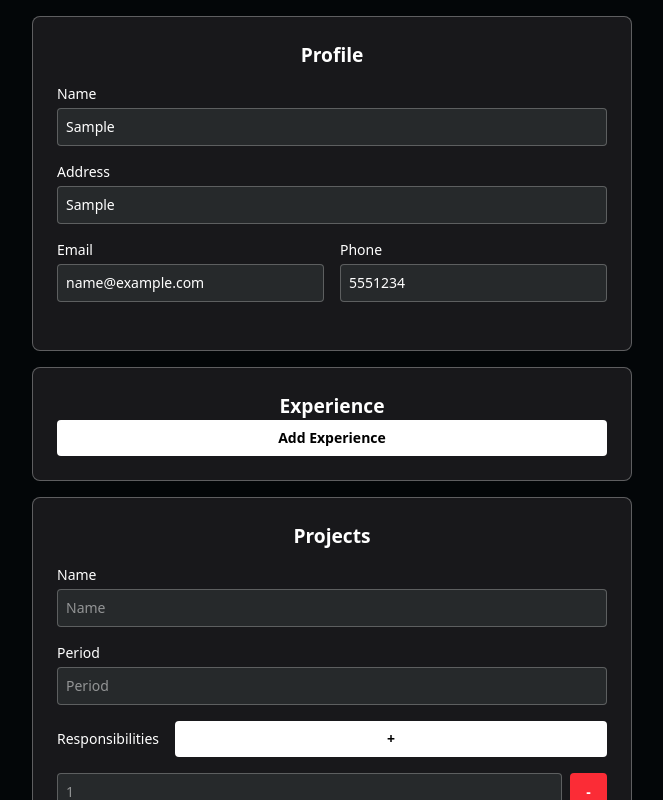
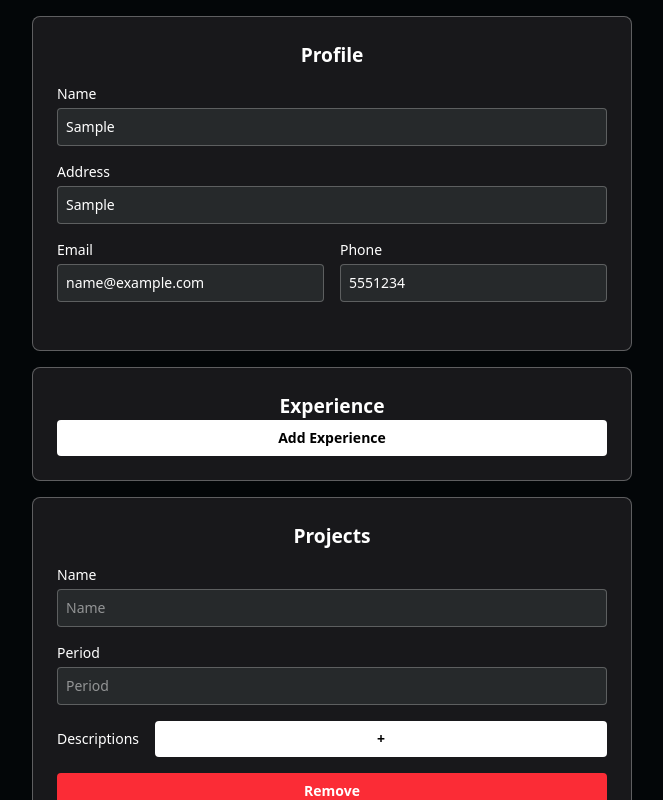
Before and after one commit to cedorikku/react-resume-builder, a React (Vite) app: page / in a window 1280 px wide. Both pictures are taken after typing "Sample", "Sample", "name@example.com", "5551234" into the empty fields and a click on the button "Add Project". Shown: the top 800 px of the page, without its empty margins (308-971 px from the left). Built offline with nearby package versions, Linux system fonts and the light colour scheme.

Commit message:
Refactor projects state management w/ reducers

```diff
--- a/src/Form.jsx
+++ b/src/Form.jsx
@@ -12,7 +12,7 @@ import { SkillsContext } from './contexts/skills-context';
 const Form = () => {
     const { profile, handleProfileOnChange } = useContext(ProfileContext);
     const { experiences, experienceHandlers } = useContext(ExperiencesContext);
-    const projects = useContext(ProjectsContext);
+    const { projects, projectHandlers } = useContext(ProjectsContext);
     const { education, educationHandlers } = useContext(EducationContext);
     const skills = useContext(SkillsContext);
 
@@ -168,15 +168,15 @@ const Form = () => {
             </FormSection>
 
             <FormSection name="Projects">
-                {projects.items.map((projectItem) => {
+                {projects.map((projectItem) => {
                     return (
                         <div key={projectItem.key} className="input-group">
                             <Input
                                 label="Name"
                                 value={projectItem.name || ''}
                                 onChange={(e) =>
-                                    projects.handleProjectsOnChange(
-                                        e,
+                                    projectHandlers.onChange(
+                                        e.target.value,
                                         'name',
                                         projectItem.key,
                                     )
@@ -187,8 +187,8 @@ const Form = () => {
                                 label="Period"
                                 value={projectItem.period || ''}
                                 onChange={(e) =>
-                                    projects.handleProjectsOnChange(
-                                        e,
+                                    projectHandlers.onChange(
+                                        e.target.value,
                                         'period',
                                         projectItem.key,
                                     )
@@ -197,33 +197,34 @@ const Form = () => {
 
                             <div className="flex items-center gap-8">
                                 <label className="text-sm font-medium">
-                                    Responsibilities
+                                    Descriptions
                                 </label>
                                 <Button
                                     text="+"
                                     handleClick={() =>
-                                        projects.handleAddDescriptionClick(
+                                        projectHandlers.addDescription(
                                             projectItem.key,
                                         )
                                     }
                                 />
                             </div>
-                            {projectItem.responsibilities.length != 0 ? (
+                            {projectItem.descriptions.length != 0 ? (
                                 <ul className="flex flex-col justify-center gap-4">
-                                    {projectItem.responsibilities.map(
-                                        (responsibilityKey, index) => {
+                                    {projectItem.descriptions.map(
+                                        (d, index) => {
                                             return (
                                                 <li
-                                                    key={responsibilityKey}
+                                                    key={d.key}
                                                     className="flex gap-4"
                                                 >
                                                     <Input
                                                         placeholder={++index}
+                                                        value={d.description}
                                                         onChange={(e) =>
-                                                            projects.handleDescriptionsOnChange(
-                                                                e,
-                                                                'description',
-                                                                responsibilityKey,
+                                                            projectHandlers.onDescriptionChange(
+                                                                e.target.value,
+                                                                projectItem.key,
+                                                                d.key,
                                                             )
                                                         }
                                                     />
@@ -231,9 +232,9 @@ const Form = () => {
                                                         <ButtonRed
                                                             text="-"
                                                             handleClick={() =>
-                                                                projects.handleRemoveDescriptionClick(
+                                                                projectHandlers.removeDescription(
                                                                     projectItem.key,
-                                                                    responsibilityKey,
+                                                                    d.key,
                                                                 )
                                                             }
                                                         />
@@ -250,19 +251,14 @@ const Form = () => {
                             <ButtonRed
                                 text="Remove"
                                 handleClick={() =>
-                                    projects.handleRemoveProjectClick(
-                                        projectItem.key,
-                                    )
+                                    projectHandlers.remove(projectItem.key)
                                 }
                             />
                         </div>
                     );
                 })}
 
-                <Button
-                    text="Add Project"
-                    handleClick={projects.handleAddProjectClick}
-                />
+                <Button text="Add Project" handleClick={projectHandlers.add} />
             </FormSection>
 
             <FormSection name="Education">
--- a/src/Print.jsx
+++ b/src/Print.jsx
@@ -10,7 +10,7 @@ import { SkillsContext } from './contexts/skills-context';
 const Print = () => {
     const { profile } = useContext(ProfileContext);
     const { experiences } = useContext(ExperiencesContext);
-    const projects = useContext(ProjectsContext);
+    const { projects } = useContext(ProjectsContext);
     const { education } = useContext(EducationContext);
     const skills = useContext(SkillsContext);
 
@@ -69,9 +69,9 @@ const Print = () => {
                 ''
             )}
 
-            {projects.items.length != 0 ? (
+            {projects.length != 0 ? (
                 <PrintSection name="Projects">
-                    {projects.items.map((projectItem) => {
+                    {projects.map((projectItem) => {
                         return (
                             <div key={projectItem.key}>
                                 <div className="flex justify-between">
@@ -83,21 +83,15 @@ const Print = () => {
                                     </span>
                                 </div>
                                 <ul>
-                                    {projects.responsibilities.length != 0
-                                        ? projectItem.responsibilities.map(
-                                            (key) => {
-                                                const responsibility =
-                                                    projects.responsibilities.find(
-                                                        (r) => r.key === key,
-                                                    );
-                                                return (
-                                                    <li key={key}>
-                                                        {responsibility.description ||
-                                                            '[A Description]'}
-                                                    </li>
-                                                );
-                                            },
-                                        )
+                                    {projectItem.descriptions.length != 0
+                                        ? projectItem.descriptions.map((d) => {
+                                            return (
+                                                <li key={d.key}>
+                                                    {d.description ||
+                                                        '[A Description of the project.]'}
+                                                </li>
+                                            );
+                                        })
                                         : ''}
                                 </ul>
                             </div>
--- a/src/contexts/projects-context.jsx
+++ b/src/contexts/projects-context.jsx
@@ -1,127 +1,162 @@
-import { useState, createContext } from 'react';
+import { useReducer, createContext } from 'react';
 import { v4 as uuidv4 } from 'uuid';
 
 export const ProjectsContext = createContext([]);
 
-export function ProjectsContextProvider({ children }) {
-    const [projects, setProjects] = useState([]);
-    const [descriptions, setDescriptions] = useState([]);
+const ACTIONS = {
+    ADD_PROJECT: 'add_project',
+    UPDATE_PROJECT: 'update_project',
+    REMOVE_PROJECT: 'remove_project',
+    ADD_DESCRIPTION: 'add_description',
+    UPDATE_DESCRIPTION: 'update_description',
+    REMOVE_DESCRIPTION: 'remove_description',
+};
 
-    const handleProjectsOnChange = (e, name, itemKey) => {
-        setProjects(
-            projects.map((proj) => {
-                if (proj.key === itemKey) {
+function reducer(projects, action) {
+    switch (action.type) {
+        case ACTIONS.ADD_PROJECT: {
+            return [
+                ...projects,
+                {
+                    key: uuidv4(),
+                    name: '',
+                    period: '',
+                    descriptions: [],
+                },
+            ];
+        }
+        case ACTIONS.UPDATE_PROJECT: {
+            return projects.map((proj) => {
+                if (proj.key === action.payload.projKey) {
                     return {
                         ...proj,
-                        [name]: e.target.value,
+                        [action.payload.propName]: action.payload.newValue,
                     };
                 }
 
                 return proj;
-            }),
-        );
-    };
+            });
+        }
+        case ACTIONS.REMOVE_PROJECT: {
+            return projects.filter(
+                (projItem) => projItem.key !== action.payload.projKey,
+            );
+        }
+        case ACTIONS.ADD_DESCRIPTION: {
+            const newDescriptionKey = uuidv4();
 
-    const handleAddProjectClick = () => {
-        // The key for the first responsibility of this project
-        const firstResponsibilityKey = uuidv4();
-
-        setProjects([
-            ...projects,
-            {
-                key: uuidv4(),
-                name: '',
-                period: '',
-                responsibilities: [firstResponsibilityKey],
-            },
-        ]);
-
-        // Add in a first one automatically
-        setDescriptions([
-            ...descriptions,
-            {
-                key: firstResponsibilityKey,
-                description: '',
-            },
-        ]);
-    };
-
-    const handleRemoveProjectClick = (key) => {
-        setProjects(projects.filter((projItem) => projItem.key !== key));
-    };
-
-    const handleAddDescriptionClick = (itemKey) => {
-        const newResponsibilityKey = uuidv4();
-
-        setProjects(
-            projects.map((proj) => {
-                if (proj.key === itemKey) {
+            return projects.map((proj) => {
+                if (proj.key === action.payload.projKey) {
                     return {
                         ...proj,
-                        responsibilities: [
-                            ...proj.responsibilities,
-                            newResponsibilityKey,
+                        descriptions: [
+                            ...proj.descriptions,
+                            {
+                                key: newDescriptionKey,
+                                description: '',
+                            },
                         ],
                     };
                 }
+
                 return proj;
-            }),
-        );
-
-        setDescriptions([
-            ...descriptions,
-            {
-                key: newResponsibilityKey,
-                description: '',
-            },
-        ]);
-    };
-
-    const handleDescriptionsOnChange = (e, name, itemKey) => {
-        setDescriptions(
-            descriptions.map((pr) => {
-                if (pr.key === itemKey) {
-                    return {
-                        ...pr,
-                        [name]: e.target.value,
-                    };
-                }
-
-                return pr;
-            }),
-        );
-    };
-
-    const handleRemoveDescriptionClick = (projectKey, itemKey) => {
-        setProjects(
-            projects.map((proj) => {
-                if (proj.key === projectKey) {
+            });
+        }
+        case ACTIONS.UPDATE_DESCRIPTION: {
+            return projects.map((proj) => {
+                if (proj.key === action.payload.projKey) {
                     return {
                         ...proj,
-                        responsibilities: proj.responsibilities.filter(
-                            (item) => item !== itemKey,
+                        descriptions: proj.descriptions.map((p) =>
+                            p.key === action.payload.dKey
+                                ? { ...p, description: action.payload.newValue }
+                                : p,
                         ),
                     };
                 }
 
                 return proj;
-            }),
-        );
+            });
+        }
+        case ACTIONS.REMOVE_DESCRIPTION: {
+            return projects.map((proj) => {
+                if (proj.key === action.payload.projKey) {
+                    return {
+                        ...proj,
+                        descriptions: proj.descriptions.filter(
+                            (p) => p.key !== action.payload.dKey,
+                        ),
+                    };
+                }
 
-        setDescriptions(descriptions.filter((item) => item.key !== itemKey));
-    };
+                return proj;
+            });
+        }
+        default:
+            throw new Error('Unimplemented action: ', action.type);
+    }
+}
+
+export function ProjectsContextProvider({ children }) {
+    // TODO: Save state in localStorage
+    const [projects, dispatch] = useReducer(reducer, []);
 
     return (
         <ProjectsContext.Provider
             value={{
-                items: projects,
-                responsibilities: descriptions,
-                handleProjectsOnChange,
-                handleAddProjectClick,
-                handleRemoveProjectClick,
-                handleAddDescriptionClick,
-                handleDescriptionsOnChange,
-                handleRemoveDescriptionClick,
+                projects,
+                projectHandlers: {
+                    add: () => {
+                        dispatch({
+                            type: ACTIONS.ADD_PROJECT,
+                        });
+                    },
+                    onChange: (newValue, propName, projKey) => {
+                        dispatch({
+                            type: ACTIONS.UPDATE_PROJECT,
+                            payload: {
+                                newValue,
+                                propName,
+                                projKey,
+                            },
+                        });
+                    },
+                    remove: (projKey) => {
+                        dispatch({
+                            type: ACTIONS.REMOVE_PROJECT,
+                            payload: {
+                                projKey: projKey,
+                            },
+                        });
+                    },
+                    addDescription: (projKey) => {
+                        dispatch({
+                            type: ACTIONS.ADD_DESCRIPTION,
+                            payload: {
+                                projKey,
+                            },
+                        });
+                    },
+                    onDescriptionChange: (newValue, projKey, dKey) => {
+                        dispatch({
+                            type: ACTIONS.UPDATE_DESCRIPTION,
+                            payload: {
+                                newValue,
+                                projKey,
+                                dKey,
+                            },
+                        });
+                    },
+                    removeDescription: (projKey, dKey) => {
+                        dispatch({
+                            type: ACTIONS.REMOVE_DESCRIPTION,
+                            payload: {
+                                projKey,
+                                dKey,
+                            },
+                        });
+                    },
+                },
             }}
         >
             {children}
```
